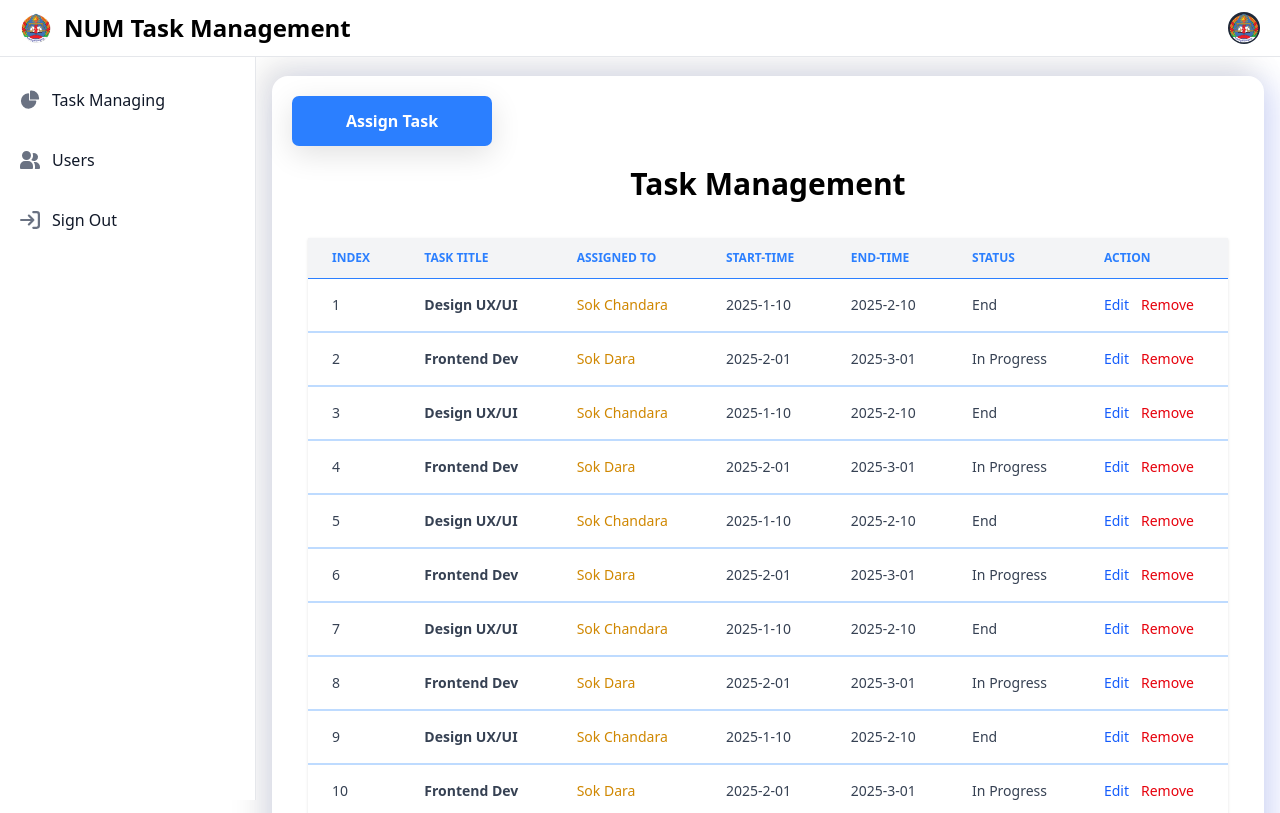
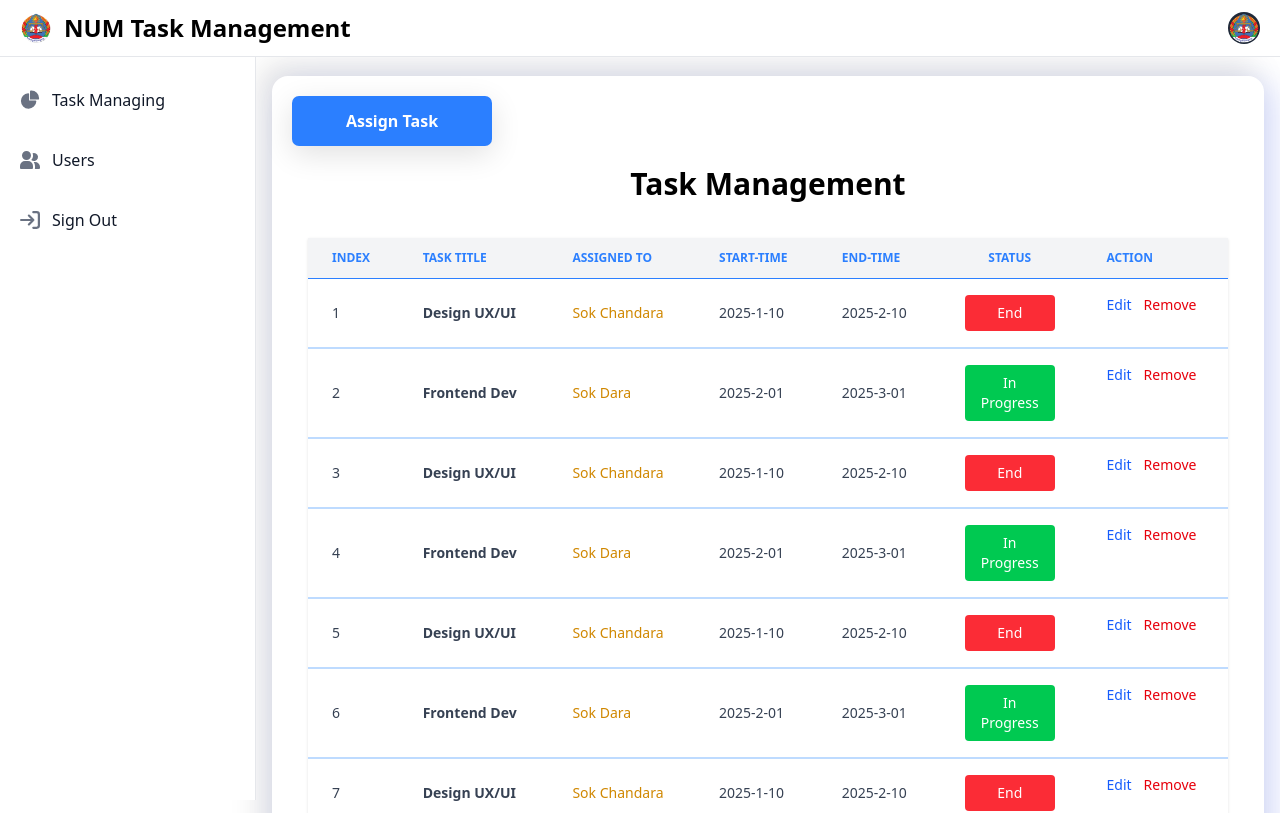
Before and after one commit to thun168/taskmanagemenet_front, a React (Vite) app: page /taskmanage in a window 1280 px wide. Shown: the top 813 px of the page. Built offline with nearby package versions, Linux system fonts and the light colour scheme.

Commit message:
new color

```diff
--- a/src/components/TestTable.jsx
+++ b/src/components/TestTable.jsx
@@ -28,7 +28,7 @@ const Data = [
 const TestTable = () => {
   return (
     <div className="p-4">
-      <div className="overflow-x-auto shadow">
+      <div className="overflow-x-autos shadow">
         <table className="w-full text-sm text-left text-gray-700">
           <thead className="text-xs uppercase bg-gray-100 text-blue-500 border-b">
             <tr>
@@ -37,7 +37,7 @@ const TestTable = () => {
               <th className="px-6 py-3">Assigned to</th>
               <th className="px-6 py-3">Start-Time</th>
               <th className="px-6 py-3">End-Time</th>
-              <th className="px-6 py-3">Status</th>
+              <th className="px-6 py-3 text-center">Status</th>
               <th className="px-6 py-3">Action</th>
             </tr>
           </thead>
@@ -49,7 +49,17 @@ const TestTable = () => {
                 <td className="px-6 py-4 text-yellow-600 whitespace-nowrap">{data.name}</td>
                 <td className="px-6 py-4">{data.timeS}</td>
                 <td className="px-6 py-4">{data.timeE}</td>
-                <td className="px-6 py-4">{data.status}</td>
+                <td className="px-6 py-4 text-center">
+                <div>
+                    <span
+                    className={`inline-block w-[90px] text-center p-2 text-white rounded-sm ${
+                        data.status.toLowerCase() === "end" ? 'bg-red-500' : 'bg-green-500'
+                    }`}
+                    >
+                    {data.status}
+                    </span>
+                </div>
+                </td>
                 <td className="px-6 py-4 flex space-x-3">
                   <a href="#" className="text-blue-600 hover:underline">Edit</a>
                   <a href="#" className="text-red-600 hover:underline">Remove</a>
```
